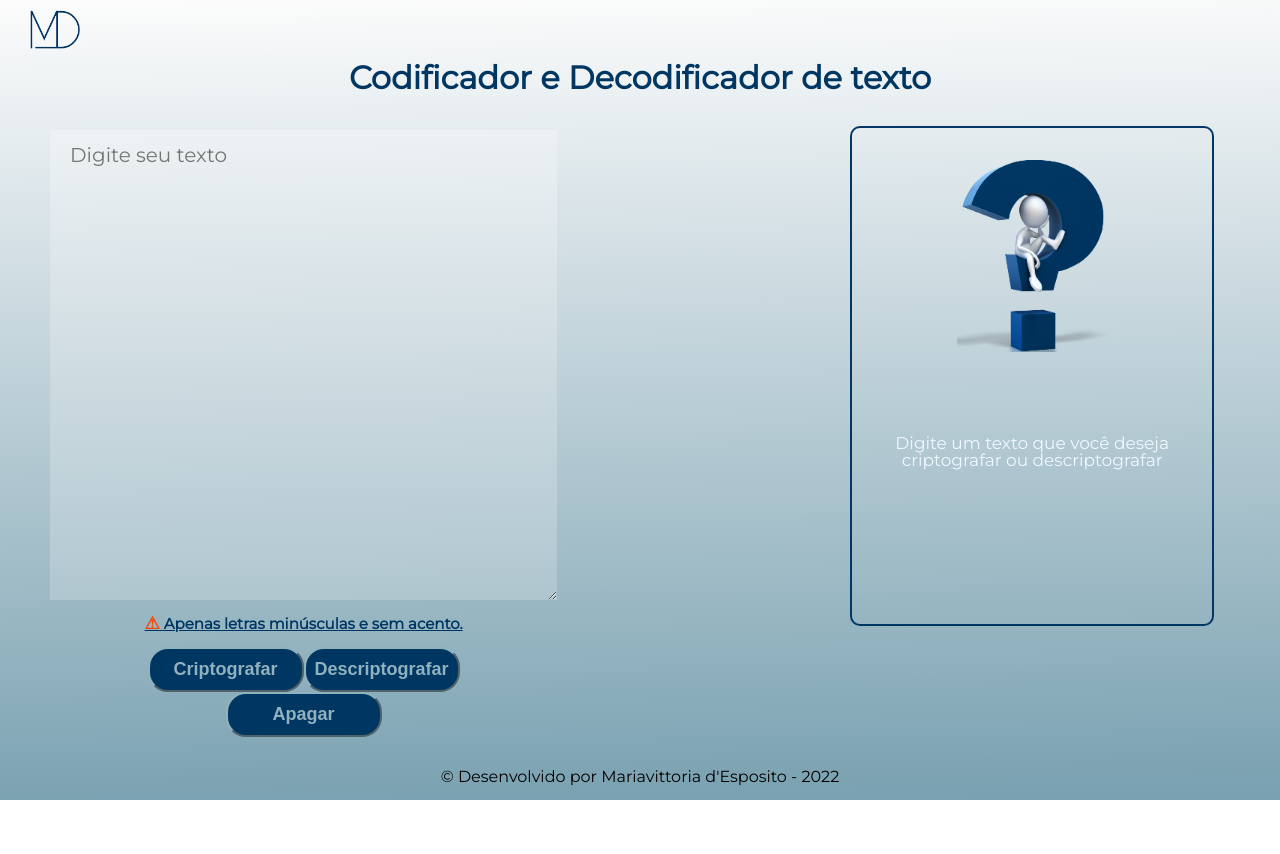
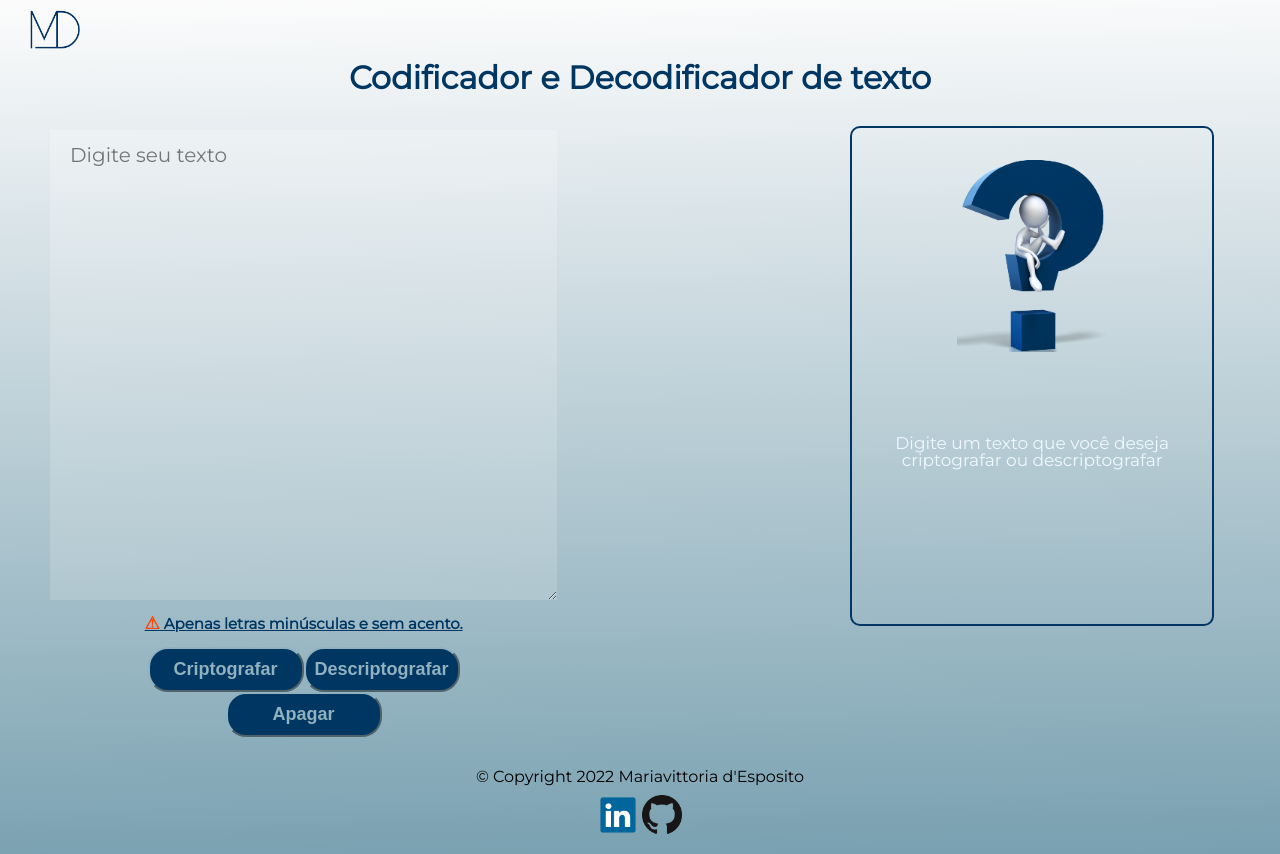
Before and after one commit to VittoriaDespo/ChallengeOracleONE, a plain HTML site: page index.html in a window 1280 px wide. Before the commit the page ends 800 px from the top, so only its background shows below. Drawn offline with Linux system fonts and the light colour scheme.

Commit message:
Links added

```diff
--- a/css/style.css
+++ b/css/style.css
@@ -183,3 +183,16 @@ main {
  	text-align: center;
  	margin: 1em;
 }
+
+ul{
+	margin-top: 10px;
+}
+
+li {
+ 	display: inline;
+}
+
+
+.link {
+	width: 40px;
+}
--- a/index.html
+++ b/index.html
@@ -61,7 +61,12 @@
 
 		<footer class = "footer">
 
-			<p>&copy; Desenvolvido por Mariavittoria d'Esposito - 2022 </p>
+			<p>&copy; Copyright 2022 Mariavittoria d'Esposito</p>
+
+			<ul>
+				<li><a href="https://www.linkedin.com/in/mariavittoria-d%E2%80%99esposito-156027159/"><img src="img/linkedin.png" class="link"></a></li>
+				<li><a href="https://github.com/VittoriaDespo/ChallengeOracleONE"><img src="img/github.png" class="link"></a></li>
+			</ul>
 
 		</footer>
 
```
Also changed, not shown: img/github.png (added), img/linkedin.png (added), 2 other files.
